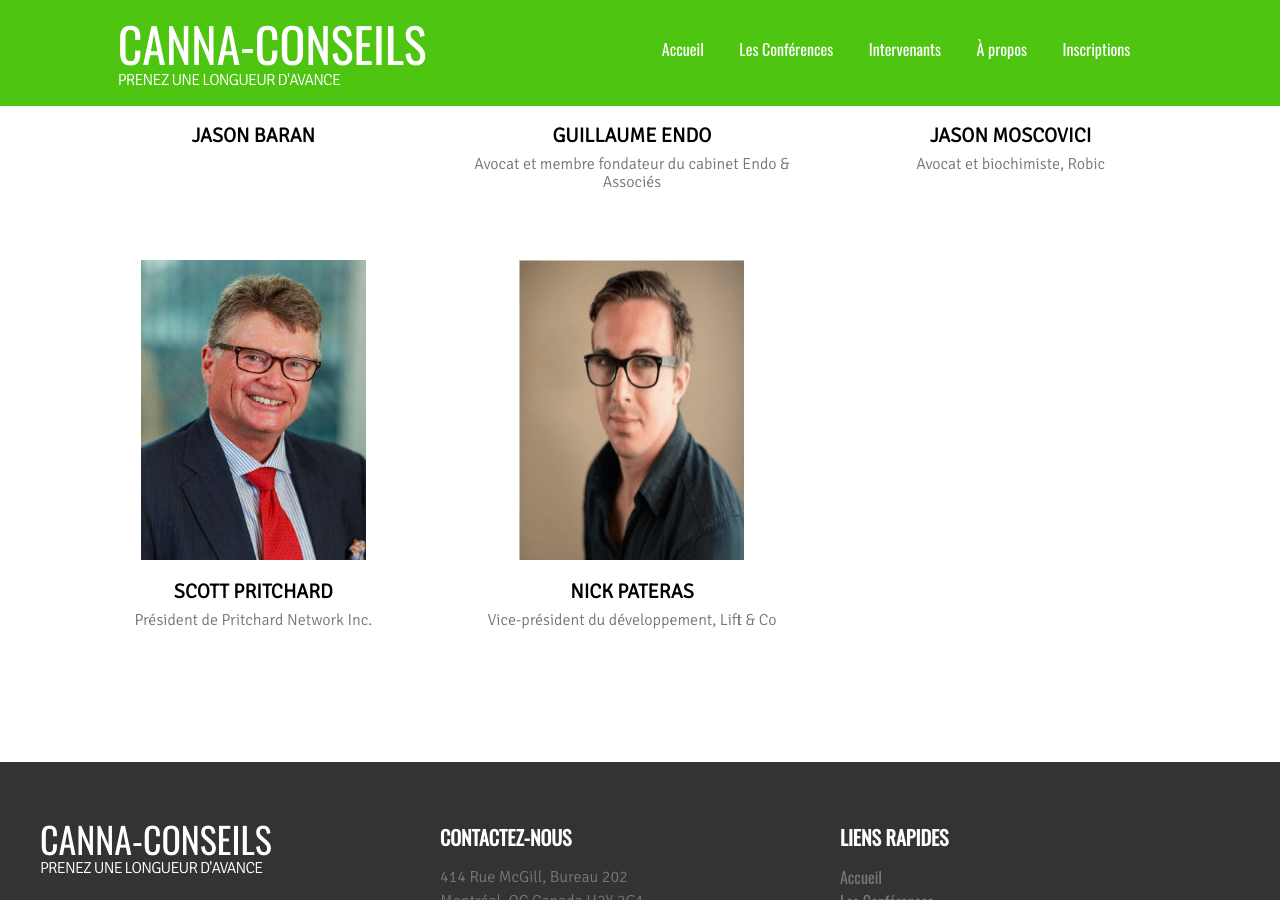
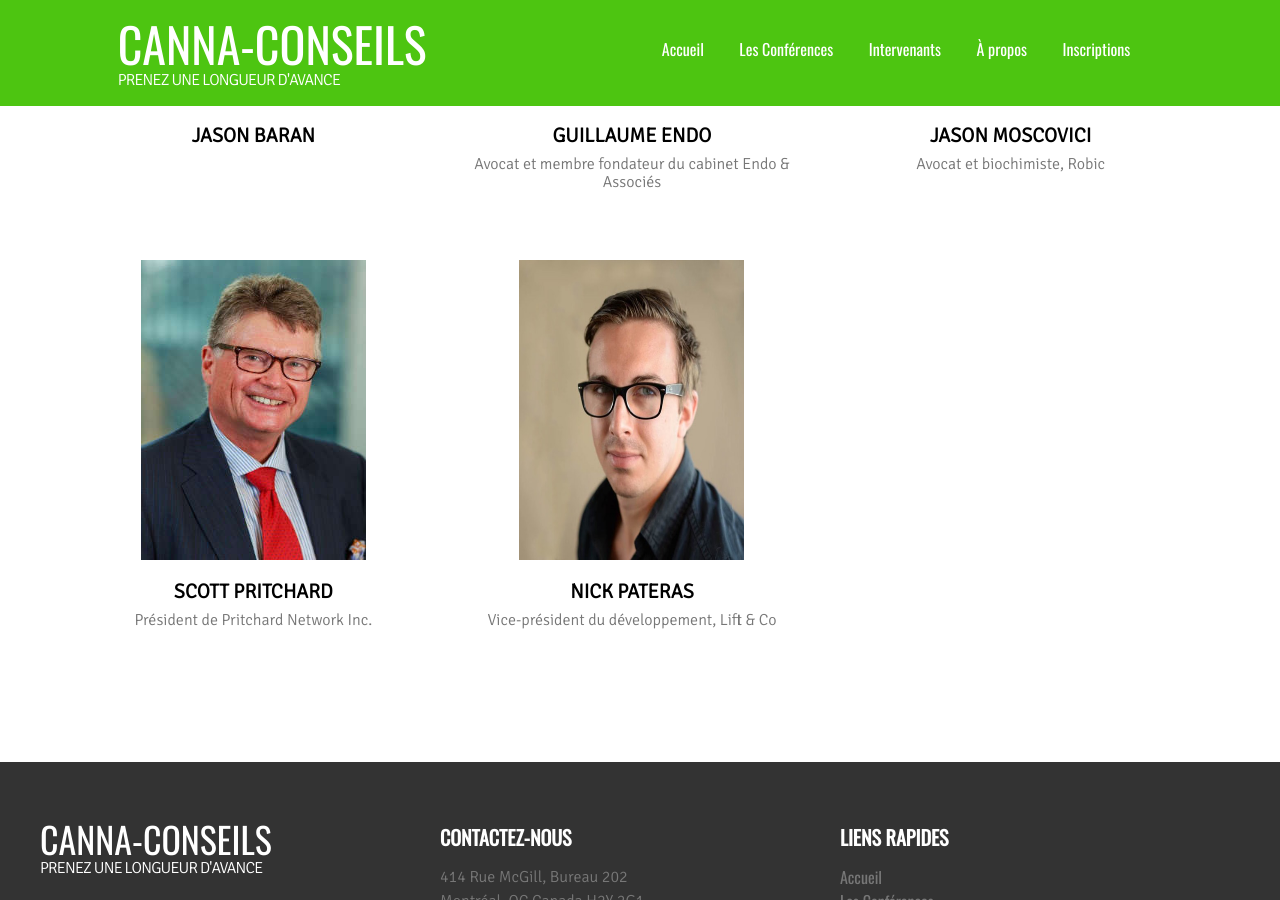
Before and after one commit to ouarez/canna-conseils, a Jekyll site: the page built from intervenants.md, in a window 1280 px wide and 900 px high, scrolled down 2368 px. Built offline with Jekyll 4.4.1, drawn with Linux system fonts in a browser that asks for light colours; nearby versions of some CDN libraries; a script that is not in the unit is left out; grey boxes are pictures that could not be loaded.

Commit message:
Update Pages “intervenants”

```diff
--- a/intervenants.md
+++ b/intervenants.md
@@ -375,7 +375,7 @@ intervenants:
 
       Il est titulaire de deux diplômes en commerce et en philosophie de
       l'Université Queen's, au Canada.
-    image: /img/nick-pateras-min.png
+    image: /img/nick-pateras-photo-edit-min.jpg
     job: 'Vice-président du développement, Lift & Co'
     name: Nick Pateras
 ---
```
